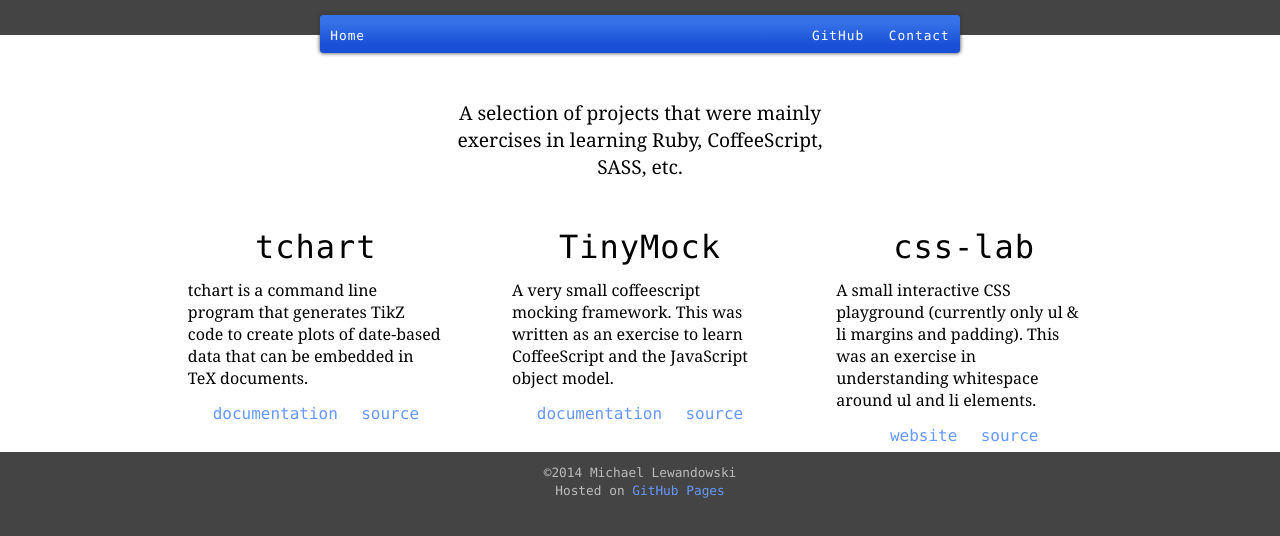
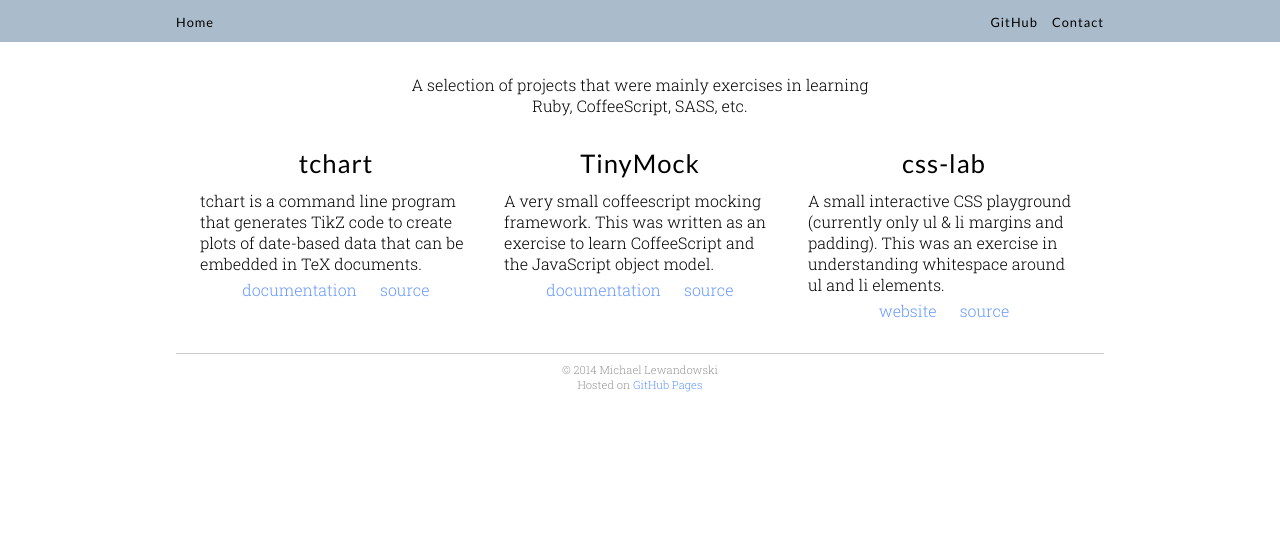
Before and after one commit to milewdev/milewdev.github.io, a website: page index.html in a window 1280 px wide. Drawn offline with Linux system fonts and the light colour scheme.

Commit message:
Convert to new look

```diff
--- a/Gruntfile.js
+++ b/Gruntfile.js
@@ -3,17 +3,25 @@ module.exports = function (grunt) {
 
     sass: {
       dist: {
-        files: {
-          '.tmp/style.css': 'scss/style.scss'
-        }
+        files: [{
+          expand: true,
+          cwd: 'scss/',
+          src: ['*.scss'],
+          dest: '.tmp/',
+          ext: '.css'
+        }]
       }
     },
 
     autoprefixer: {
       dist: {
-        files: {
-          'stylesheets/style.css': '.tmp/style.css'
-        }
+        files: [{
+          expand: true,
+          cwd: '.tmp/',
+          src: ['*.css'],
+          dest: 'stylesheets/',
+          ext: '.css'
+        }]
       }
     },
 
@@ -25,7 +33,7 @@ module.exports = function (grunt) {
         files: ['index.html']   // so that it causes a livereload
       },
       styles: {
-        files: ['scss/style.scss'],
+        files: ['scss/*.scss'],
         tasks: ['build']
       }
     },
--- a/index.html
+++ b/index.html
@@ -8,21 +8,18 @@
   </head>
 
   <body>
-
-    <header class='page-header'>
-      <nav class='page-nav-bar'>
-        <menu class='page-nav'>
-          <menuitem><a href='/'>Home</a></menuitem>
+    <header>
+      <nav>
+        <menu>
+          <menuitem><a href='index.html'>Home</a></menuitem>
         </menu>
-        <menu class='page-nav'>
+        <menu>
           <menuitem><a href='https://github.com/milewdev'>GitHub</a></menuitem>
           <menuitem><a href='mailto:milewdev@gmail.com'>Contact</a></menuitem>
         </menu>
       </nav>
     </header>
 
-    <!-- 'main' tag is used to set the background color of the main page area -->
-    <main>
     <section class='introduction'>
       <p>
         A selection of projects that were mainly exercises in learning Ruby,
@@ -31,8 +28,8 @@
     </section>
 
     <section class='projects'>
-        <article class='project'>
-          <h1 class='project-title'>tchart</h2>
+      <article>
+        <h1>tchart</h2>
         <p>
           tchart is a command line program that generates TikZ code to create
           plots of date-based data that can be embedded in TeX documents.
@@ -43,8 +40,8 @@
         </menu>
       </article>
 
-        <article class='project'>
-          <h1 class='project-title'>TinyMock</h2>
+      <article>
+        <h1>TinyMock</h2>
         <p>
           A very small coffeescript mocking framework.  This was written as an
           exercise to learn CoffeeScript and the JavaScript object model.
@@ -55,8 +52,8 @@
         </menu>
       </article>
 
-        <article class='project'>
-          <h1 class='project-title'>css-lab</h2>
+      <article>
+        <h1>css-lab</h2>
         <p>
           A small interactive CSS playground (currently only ul & li margins
           and padding).  This was an exercise in understanding whitespace
@@ -68,15 +65,16 @@
         </menu>
       </article>
     </section>
-    </main>
 
-    <footer class='page-footer'>
+    <footer>
+      <section>
         <p>
-        &copy;2014 Michael Lewandowski
+          &copy; 2014 Michael Lewandowski
         </p>
         <p>
           Hosted on <a href='https://pages.github.com'>GitHub Pages</a>
         </p>
+      </section>
     </footer>
 
   </body>
--- /dev/null
+++ b/scss/library.scss
@@ -0,0 +1,119 @@
+@import url(http://fonts.googleapis.com/css?family=Lato|Roboto+Slab:300&subset=latin,latin-ext);
+
+$main-header-background-color: #abc;
+$body-width: 58em;
+$nav-bar-height: 2.6em;
+
+// Used to ensure that the left and right sides of an
+// element do not crash into the left and right sides
+// of the browser window.
+$lr-crumple-zone: 2em;
+
+// Reset everyone's margins and padding to zero.
+@mixin reset {
+  * {
+    margin: 0;
+    padding: 0;
+  }
+}
+
+// Changes everyone to have a red border.  Useful for debugging.
+@mixin debug-show-all-borders {
+  * {
+    border: 1px solid red;
+  }
+}
+
+// Set links color and decoration.
+@mixin link-style($color: #69f) {
+  a {
+    color: $color;
+    text-decoration: none;
+
+    &:hover {
+      text-decoration: underline;
+    }
+  }
+}
+
+// See http://www.paulirish.com/2012/box-sizing-border-box-ftw/
+@mixin box-sizing-fix {
+  // apply a natural box layout model to all elements, but allowing components to change
+  html {
+    box-sizing: border-box;
+  }
+
+  *, *:before, *:after {
+    box-sizing: inherit;
+  }
+}
+
+// The header at the top of every page.  It contains a navigation bar/menu.
+@mixin main-header {
+
+  body > header {
+    background-color: $main-header-background-color;
+    padding: 0 $lr-crumple-zone;
+
+    & > nav {
+      height: $nav-bar-height;
+
+      // Limit its width and center it horizontally.
+      margin: 0 auto;
+      max-width: $body-width;
+
+      // Spread out the various menus evenly horizontally across the page.
+      display: flex;
+      justify-content: space-between;
+
+      & > menu {
+
+        // Center the menu items vertically in the middle of the nav bar.
+        margin: auto 0;
+
+        & > menuitem {
+          @include link-style(inherit);
+
+          // color: white;
+          font-family: 'Lato', sans-serif;
+          font-size: 0.8rem;
+
+          // make the small letters more visible
+          letter-spacing: 1px;
+
+          // Spacing between menu items.
+          & + menuitem {
+            margin-left: 0.8em;
+          }
+        }
+      }
+    }
+  }
+}
+
+// The footer at the bottom of every page.
+@mixin main-footer {
+  body > footer {
+    text-align: center;
+    padding: 0 $lr-crumple-zone;
+
+    & > section {
+
+      // Limit its width and center it horizontally.
+      margin: 1em auto 2.5em auto;
+      max-width: $body-width;
+
+      // A horizontal line to separate the footer from the main content
+      // of the page.
+      border-top: 1px solid #ccc;
+
+      // Gap between horizontal line and top of footer content.
+      padding-top: 0.5em;
+
+      p {
+        color: #999;
+        font-size: 0.7em;
+      }
+    }
+  }
+}
--- a/scss/style.scss
+++ b/scss/style.scss
@@ -1,214 +1,61 @@
-// Uncomment this to put a red border around everything; helps with debugging.
-// * {
-//   border: 1px solid red;
-// }
+@import 'library';
 
+@include reset;
+@include box-sizing-fix;
+@include main-header;
+@include main-footer;
+@include link-style;
+// @include debug-show-all-borders;
 
-//
-// mixins
-//
-
-@mixin gradient {
-  // See http://www.cssmatic.com/gradient-generator#'\-moz\-linear\-gradient\%28top\%2C\%20rgba\%2854\%2C113\%2C231\%2C1\%29\%200\%25\%2C\%20rgba\%2854\%2C113\%2C231\%2C1\%29\%2019\%25\%2C\%20rgba\%2825\%2C79\%2C215\%2C1\%29\%2076\%25\%2C\%20rgba\%2825\%2C79\%2C215\%2C1\%29\%20100\%25\%29\%3B'
-  background: linear-gradient(to bottom, rgba(54,113,231,1) 0%, rgba(54,113,231,1) 20%, rgba(25,79,215,1) 80%, rgba(25,79,215,1) 100%);
+body {
+  font-family: 'Roboto Slab', serif;
+  font-weight: 300;
 }
 
-@mixin shadow {
-  box-shadow: 0 0 4px 0px #333;
-}
+section.introduction {
+  margin: 0 $lr-crumple-zone;
+  text-align: center;
 
-@mixin border-radius {
-  border-radius: 3px;
-}
-
-@mixin link-style($color: #69f) {
-  a {
-    color: $color;
-    text-decoration: none;
-
-    &:hover {
-      text-decoration: underline;
-    }
+  p {
+    margin: 2em auto 1em auto;
+    max-width: 30em;
   }
 }
 
+.projects {
+  // Each project is represented as a box; the boxes are
+  // displayed in rows, with under-filled rows centered.
+  display: flex;
+  flex-direction: row;
+  flex-wrap: wrap;
+  justify-content: center;
 
-//
-// reset
-//
-
-body, div, header, footer, section, article, h1, menu, menuitem {
-  margin: 0;
-  padding: 0;
+  // To improve the look/behaviour, the lr crumple zone is
+  // shared (hence /2) with the margin around each project.
+  margin: 0 ($lr-crumple-zone / 2);
 }
 
+article {
+  margin: ($lr-crumple-zone / 2);
+  width: 17em;
 
-//
-// general
-//
-
-h1, h2, h3, h4, h5, menuitem, footer {
-  font-family: 'Lucida Console', sans-serif;
-}
-
-body {
-  background-color: #444;
-  font-family: Georgia, serif;
-}
-
-main {
-  background-color: white;
-}
-
-
-//
-// header
-//
-
-// This is used to set the height of the black background bar at the top of the
-// page and also set the width of the nav bar.
-header.page-header {
-  margin: 0 auto;           // horizontally center the nav bar
-  height: 2.2rem;
-  position: relative;       // so that page-nav-bar child can use absolute
-  max-width: 40rem;
-}
-
-// This is the navigation bar at the top of the page. It s fixed to the bottom
-// of the .page-header element above so that it moves automatically if we adjust
-// the height of .page-header
-nav.page-nav-bar {
-  @include gradient;
-  @include shadow;
-  @include border-radius;
-
-  // Set l+r padding to 0 so that bar is centered;
-  // set t+b padding so that it looks nice.
-  padding: 0.5rem 0;        // t+b l+r
-
-  // Fix to the bottom of the parent.
-  position: absolute;
-  left: 0;
-  bottom: -1.1rem;
-
-  // Actual width will be governed by the parent,
-  // which will grow/shrink as necessary.
-  width: 100%;
-}
-
-// These are the menus on the page navigation bar.  Two menus are used, one for
-// the left end of the bar, the other for the right end.
-menu.page-nav {
-
-  // First menu on the left.
-  &:first-child {
-    float: left;
-  }
-
-  // Second menu on the right.
-  &:last-child {
-    float: right;
-  }
-
-  // A vertical separator line between menu items.
-  // See http://www.jackreichert.com/2011/07/31/how-to-add-a-divider-between-menu-items-in-css-using-only-one-selector/
-  // menuitem + menuitem {
-  //   border-left: 1px solid #77f;    // verticle line between menu items
-  // }
-
-  menuitem {
-    @include link-style(inherit);
-
-    color: white;
-    font-size: 0.8rem;
-    letter-spacing: 1px;            // make the small letters are more visible
-
-    // Use top and bottom padding to cause the vertical separators to be full
-    // height.  Use left and right margins to allow some space between the menu
-    // items.
-    padding: 0.8em 0.8em;           // t+b l+r
-  }
-}
-
-
-//
-// footer
-//
-
-footer.page-footer {
-  // Some top padding so that we have some space between the top of the gray
-  // footer bar and the copyright notice; bottom padding so that when we scroll
-  // to the bottom of the page the copyright notice is not jammed to the bottom
-  // of the page.
-  padding: 0.6rem 0;
-
-  p {
-    @include link-style;
-
-    color: #bbb;
-    font-size: 0.8rem;
-    margin: 0.2rem;
+  h1 {
+    font-family: 'Lato', sans-serif;
+    font-size: 1.6em;
+    font-weight: normal;
+    letter-spacing: 1px;
+    margin: 0 0 0.5em 0;
     text-align: center;
-  }
-}
-
-
-//
-// introduction
-//
-
-section.introduction {
-  font-size: 1.2rem;
-  padding-top: 4rem;        // allow space for main nav bar
-  padding-bottom: 1rem;     // allow space before next section
-  text-align: center;
-
-  p {
-    margin: 0 auto;
-    width: 26rem;
-  }
-}
-
-
-//
-// projects
-//
-
-section.projects {
-  padding-bottom: 2rem;     // allow space before footer
-  text-align: center;
-}
-
-article.project {
-  display: inline-block;
-  height: 10rem;
-  margin: 1rem;
-  padding: 1rem;
-  position: relative;     // so that menu can be absolutely positioned
-  width: 16rem;
-  text-align: initial;    // counteract parent's center setting
-  vertical-align: top;    // see http://stackoverflow.com/a/19366432
-
-  p {
-    margin: 0.8rem 0;
+    word-spacing: 0.12em;
   }
 
   menu {
-    text-align: center;
+    margin-top: 0.3em;      // separate the menu from the content above it
+    text-align: center;     // center menu items
     width: 100%;
   }
 
   menuitem {
-    @include link-style;
-
-    margin-left: 0.6rem;
-    margin-right: 0.6rem;
+    margin: 0 0.6em;        // spacing between menu items
   }
 }
-
-h1.project-title {
-  font-size: 2rem;
-  font-weight: normal;
-  letter-spacing: 1px;
-  text-align: center;
-}
```
Also changed, not shown: stylesheets/library.css (added), stylesheets/style.css. Lines whose indentation alone changed are shown as unchanged.
